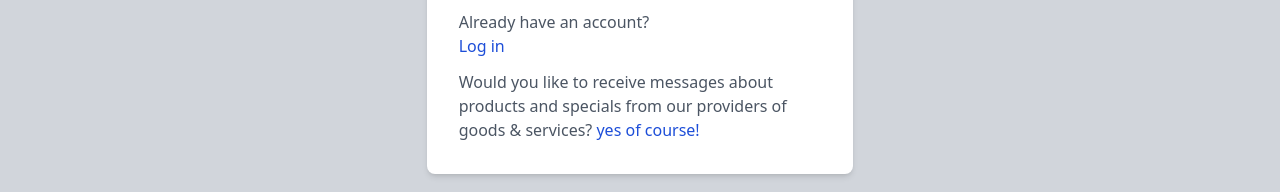
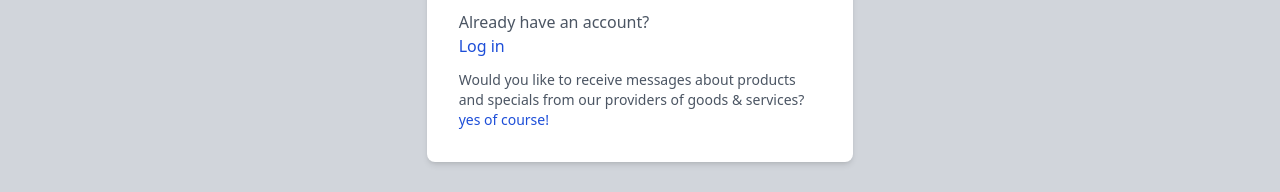
Before and after one commit to Syed-Haider-Shah/Personal-Website-Project, a React (Vite) app in the folder Client/: page /signupho in a window 1280 px wide. Shown: the part 737-929 px from the top of the page. Built offline with nearby package versions, Linux system fonts and the light colour scheme; no server answers.

Commit message:
text adjustment

```diff
--- a/Client/src/components/SignupHO.jsx
+++ b/Client/src/components/SignupHO.jsx
@@ -184,10 +184,10 @@ export default function SignupHO() {
                 Log in
               </Link>
             </div>
-            <p className="text-base mt-3">
+            <p className="text-sm mt-3">
               Would you like to receive messages about products and specials
               from our providers of goods & services?{" "}
-              <Link className="text-base text-blue-700 mt-3" to={"/"}>
+              <Link className="text-sm text-blue-700 mt-3" to={"/"}>
                 yes of course!
               </Link>
             </p>
```
